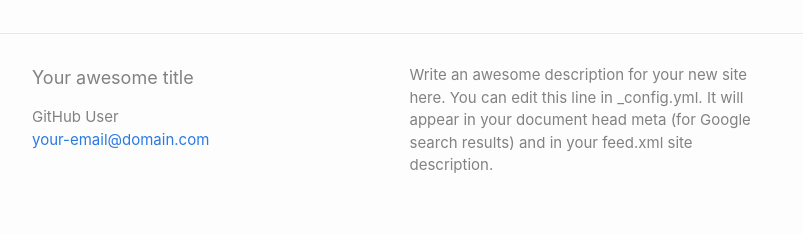
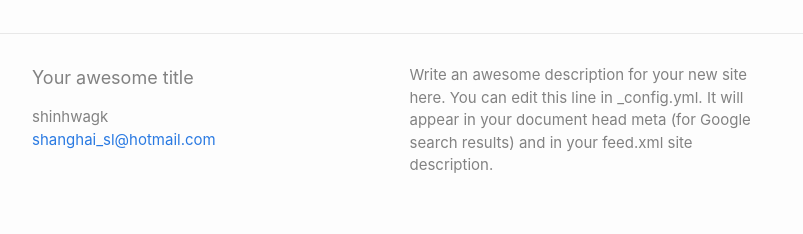
Before and after one commit to shinhwagk/blog, a Jekyll site: the page built from _posts/2019-10-01-super-short-article.md, in a window 1280 px wide. Shown: the part 1596-1830 px from the top of the page, without its empty margins (238-1041 px from the left). Built offline with Jekyll 4.4.1, drawn with Linux system fonts in a browser that asks for light colours.

Commit message:
Update _config.yml

```diff
--- a/_config.yml
+++ b/_config.yml
@@ -1,13 +1,12 @@
 title: Your awesome title
-author: GitHub User
-email: your-email@domain.com
+author: shinhwagk
+email: shanghai_sl@hotmail.com
 description: > # this means to ignore newlines until "show_exerpts:"
   Write an awesome description for your new site here. You can edit this
   line in _config.yml. It will appear in your document head meta (for
   Google search results) and in your feed.xml site description.
 
-# theme: jekyll-theme-hacker
-
+theme: minima
 plugins:
  - jekyll-feed
  - jekyll-seo-tag
```
